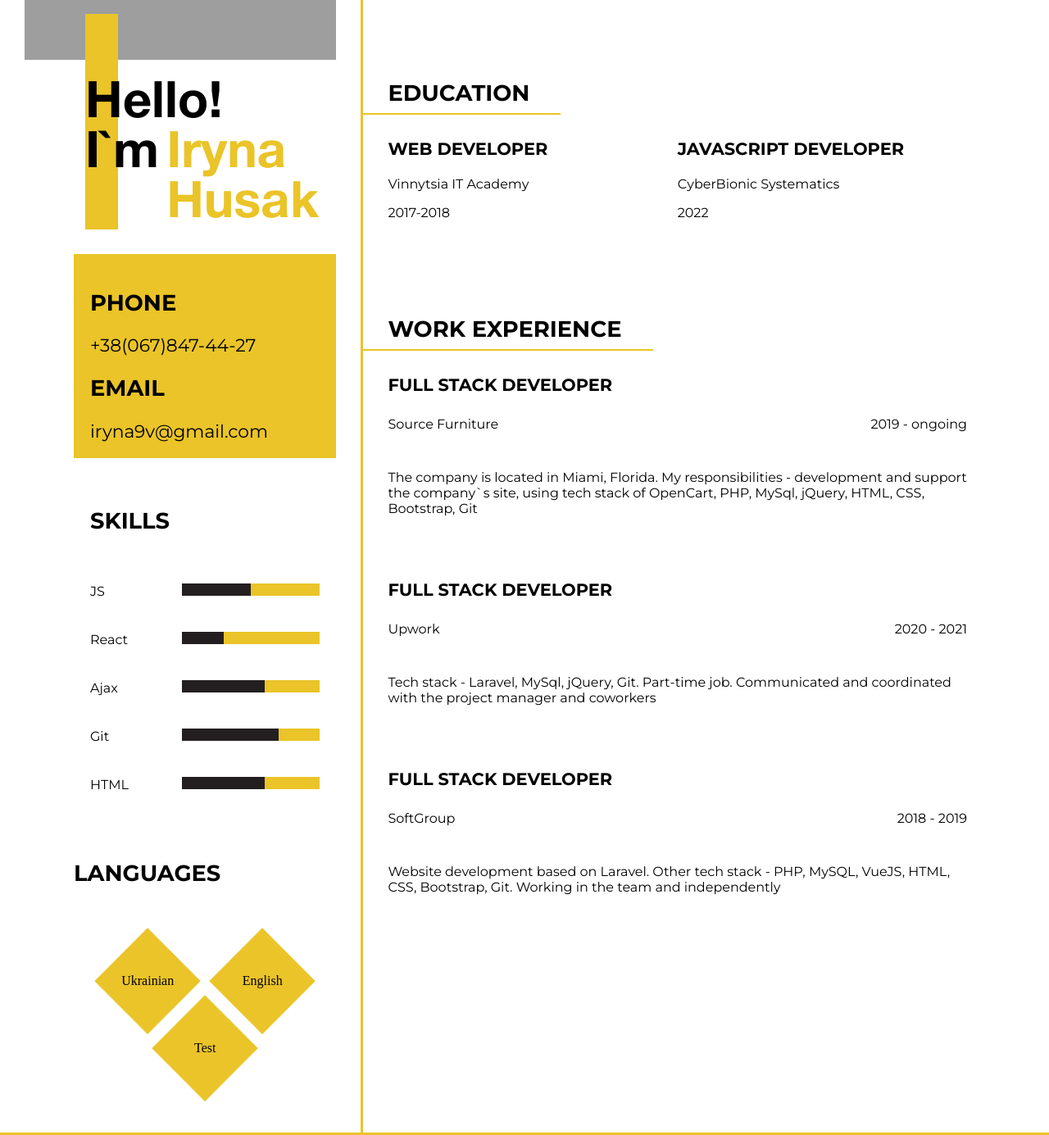
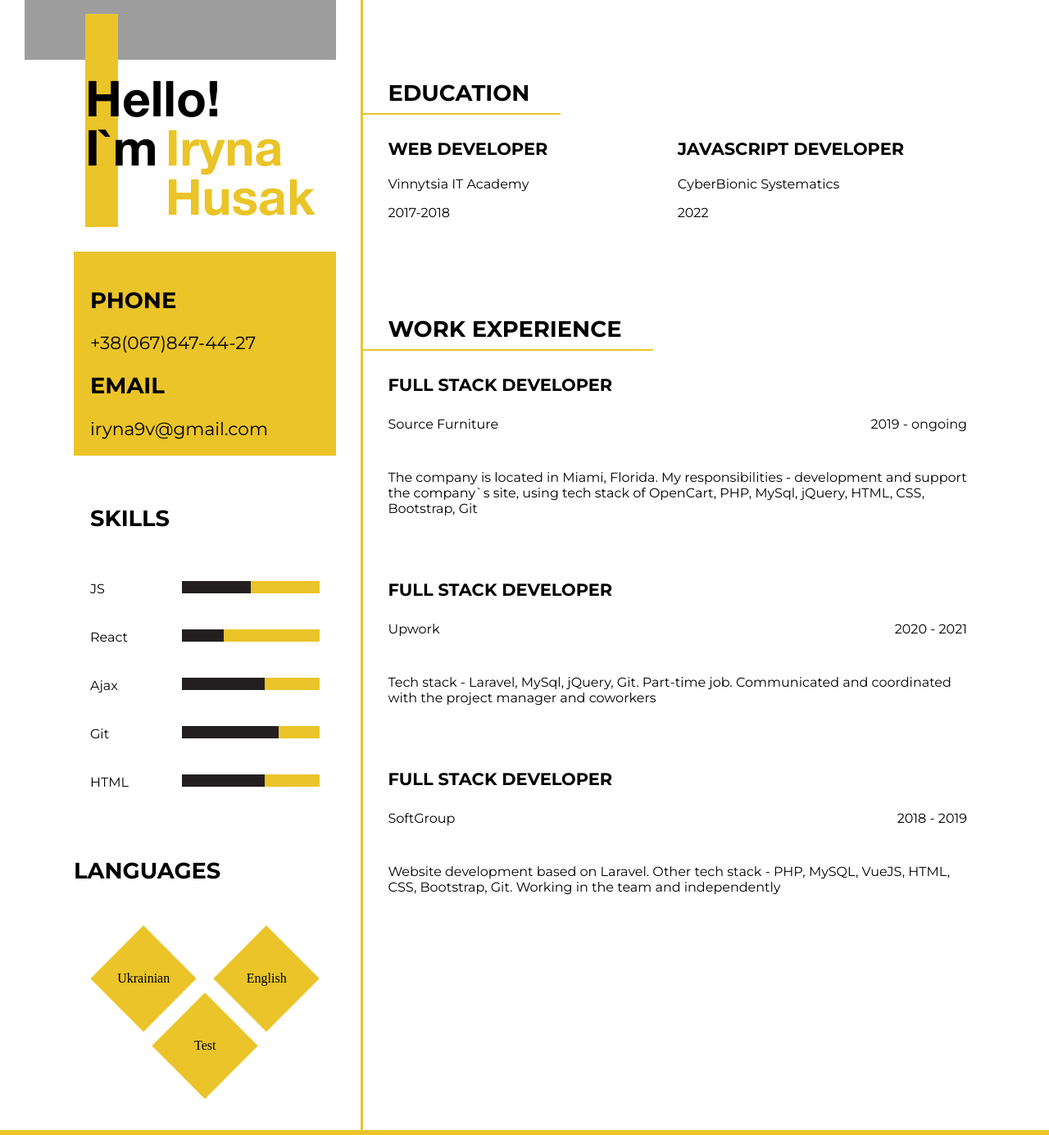
Before and after one commit to IrynaVlasiuk/Profile, a plain HTML site: page index.html in a window 1280 px wide. Shown: the part 482-1867 px from the top of the page at 82% size. Drawn offline with Linux system fonts and the light colour scheme; grey boxes are pictures that could not be loaded.

Commit message:
fixed margin for yellow blocks with languages

```diff
--- a/styles/main.css
+++ b/styles/main.css
@@ -126,7 +126,7 @@ body {
 
 .container .left-section .info-tags-about-candidate .greetings-block .candidate-name {
     font-family: 'HelveticaNeueCyr';
-    font-size: calc(4.5vw + 4px);
+    font-size: calc(4.5vw + 3px);
     margin: 0px auto;
     position: relative;
     display: flex;
@@ -210,7 +210,7 @@ body {
 }
 
 .container .left-section .info-tags-about-candidate .languages-block .languages-details .language-block:first-child {
-    margin-right: 10px;
+    margin-right: 20px;
 }
 
 .container .left-section .info-tags-about-candidate .languages-block .languages-details .language-block:last-child {
```
